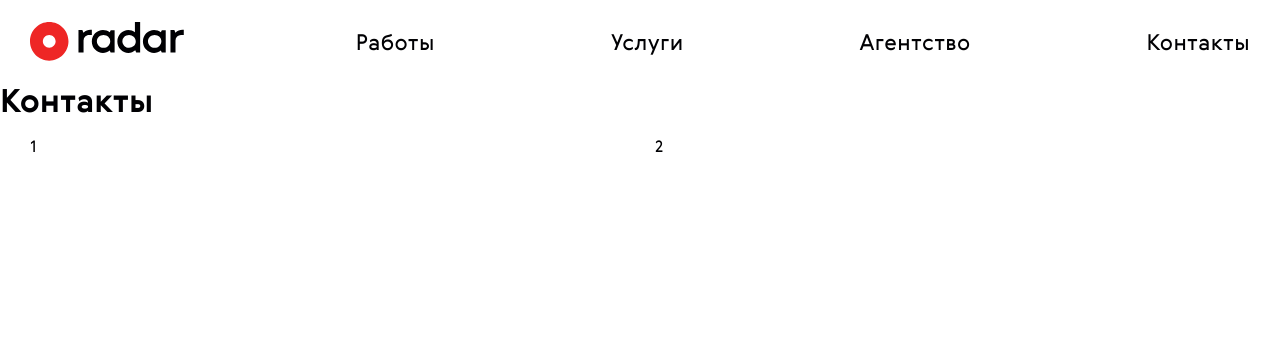
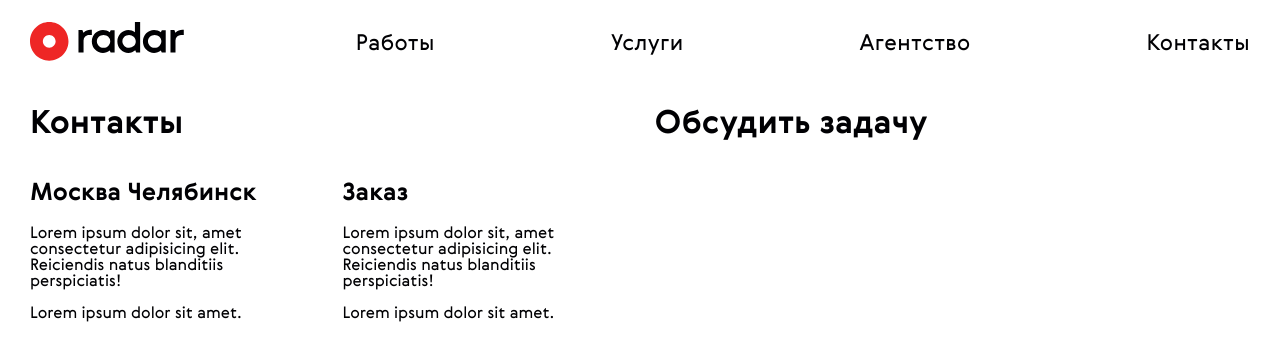
Before and after one commit to michiaro/radar-site, a Vue app: page /contacts in a window 1280 px wide. Shown: the top 360 px of the page. Built offline with nearby package versions, Linux system fonts and the light colour scheme.

Commit message:
add nested rows support

```diff
--- a/src/components/Pages/Contacts.vue
+++ b/src/components/Pages/Contacts.vue
@@ -1,10 +1,25 @@
 <template>
   <div class="contacts">
-    <h1>Контакты</h1>
     <div class="grid">
       <div class="row">
-        <div class="col col-xs-2 col-sm-2 col-lg-6">1</div>
-        <div class="col col-xs-2 col-sm-2 col-lg-6">2</div>
+        <div class="col col-xs-2 col-sm-2 col-lg-6">
+          <h1>Контакты</h1>
+          <div class="row">
+            <div class="col col-xs-2 col-sm-2 col-lg-6">
+              <h2>Москва Челябинск</h2>
+              <p>Lorem ipsum dolor sit, amet consectetur adipisicing elit. Reiciendis natus blanditiis perspiciatis!</p>
+              <p>Lorem ipsum dolor sit amet.</p>
+            </div>
+            <div class="col col-xs-2 col-sm-2 col-lg-6">
+              <h2>Заказ</h2>
+              <p>Lorem ipsum dolor sit, amet consectetur adipisicing elit. Reiciendis natus blanditiis perspiciatis!</p>
+              <p>Lorem ipsum dolor sit amet.</p>
+            </div>
+          </div>
+        </div>
+        <div class="col col-xs-2 col-sm-2 col-lg-6">
+          <h1>Обсудить задачу</h1>
+        </div>
       </div>
     </div>
   </div>
--- a/src/styles/grid.scss
+++ b/src/styles/grid.scss
@@ -2,6 +2,7 @@
 
 // grid naming convention
 
+$grid: $--grid;
 $row: $--row;
 $column: $--column;
 $offset: $--offset;
@@ -82,9 +83,20 @@ $cross-axis-alignments: (
 }
 
 @mixin create-colunms($breakpoint, $column-count, $gutter) {
-  .#{$row} {
+  .#{$grid} {
     padding-right: $gutter * 0.5;
     padding-left: $gutter * 0.5;
+  }
+
+  .#{$row} {
+    margin-right: $gutter * -0.5;
+    margin-left: $gutter * -0.5;
+    padding-right: $gutter * 0.5;
+    padding-left: $gutter * 0.5;
+    .#{$row} {
+      margin-right: $gutter * -1;
+      margin-left: $gutter * -1;
+    }
   }
 
   .#{$column} {
--- a/src/styles/shared/_variables.scss
+++ b/src/styles/shared/_variables.scss
@@ -29,6 +29,7 @@ $--column-count-lg: 12;
 $--column-count-xl: 12;
 $--column-count-xxl: 12;
 
+$--grid: 'grid';
 $--row: 'row';
 $--column: 'col';
 $--offset: 'offset';
```
